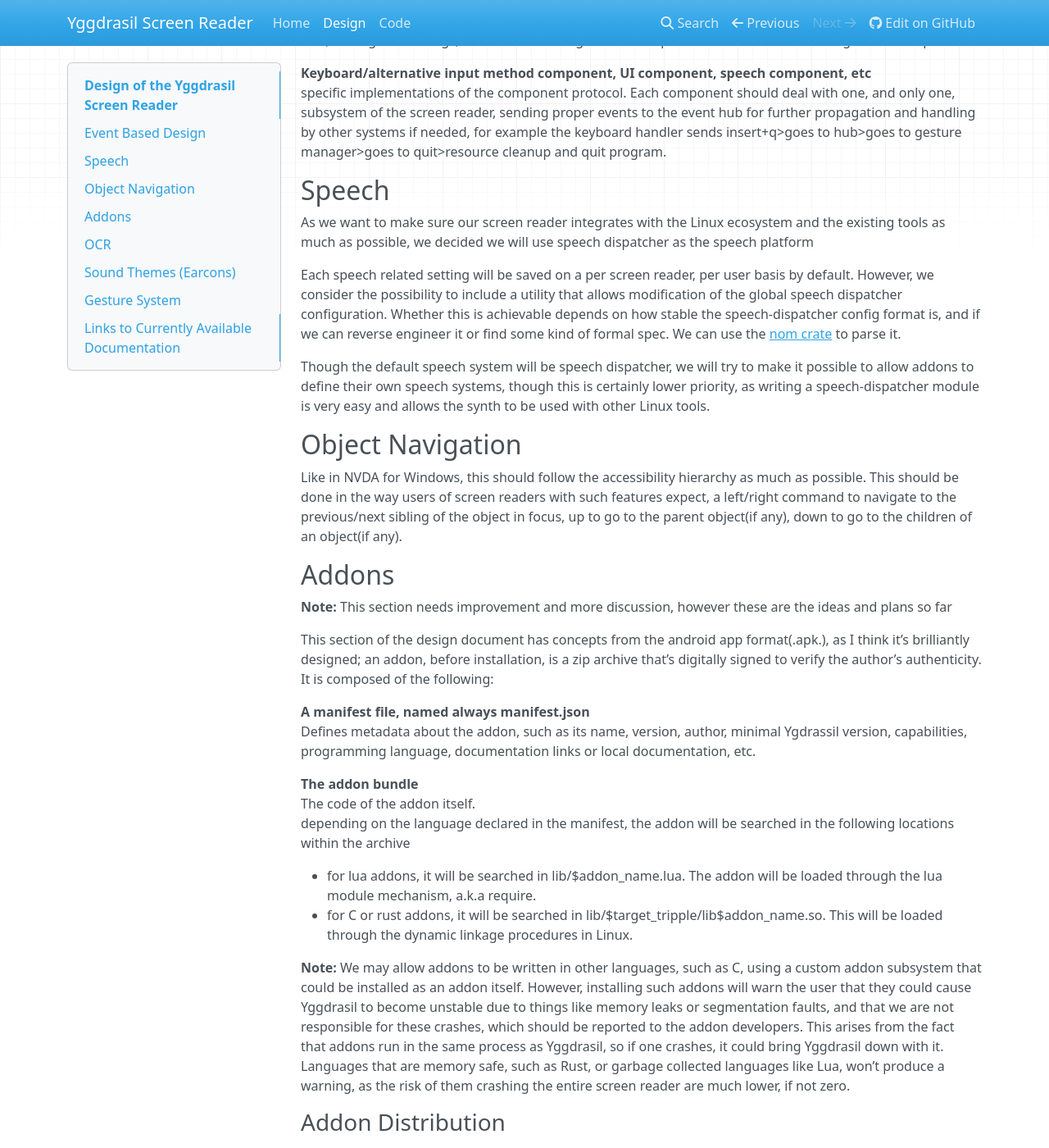
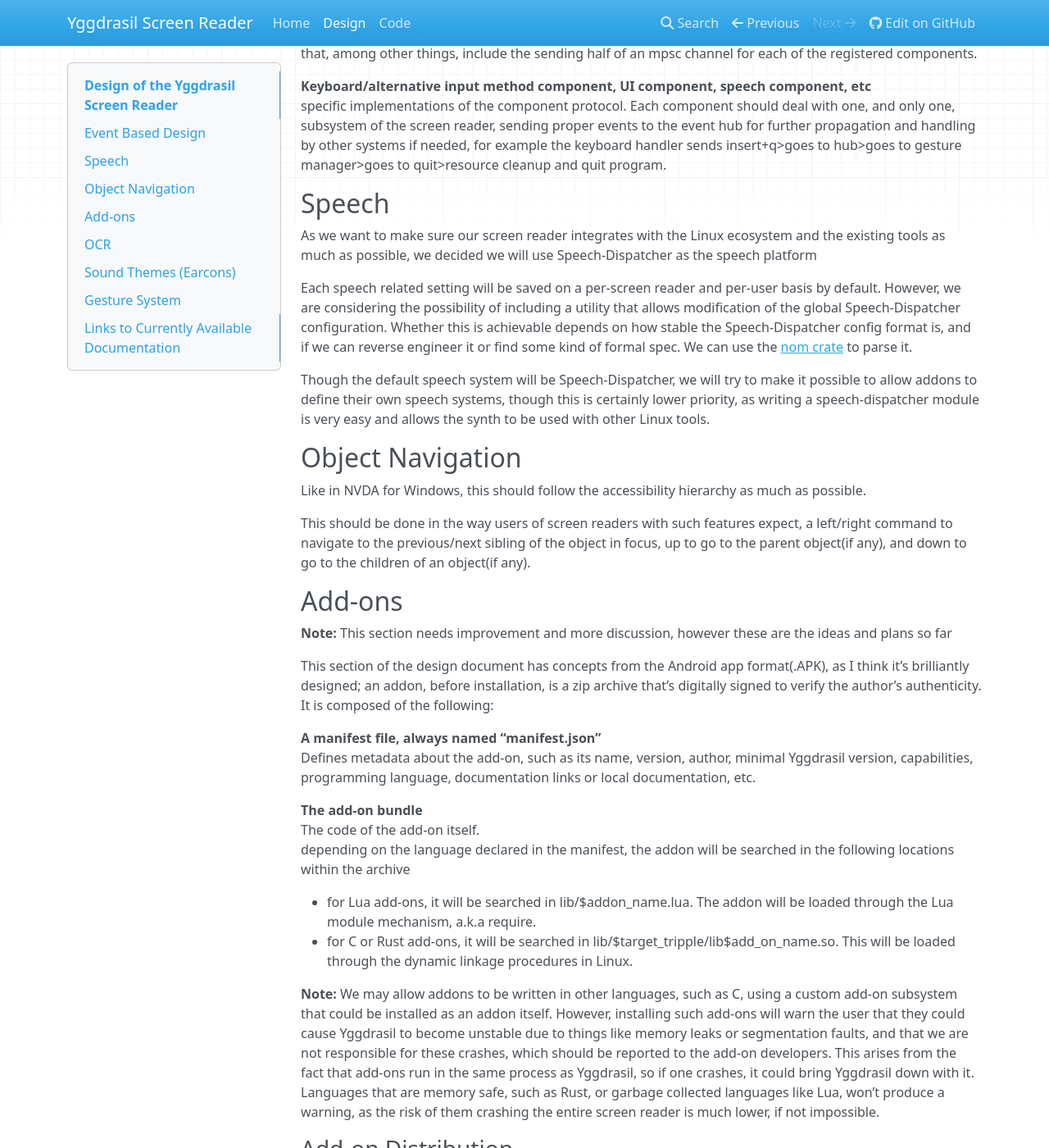
Before and after one commit to brogar2000/site, an MkDocs documentation site: the page built from docs/design-document.md, in a window 1280 px wide and 1400 px high, scrolled down 656 px. Shown: the whole window at 82% size. Built offline with MkDocs 1.6.1, drawn with Linux system fonts in a browser that asks for light colours; nearby versions of some CDN libraries; some of the changed text lies outside the part shown.

Commit message:
Fix typos and grammar.

```diff
--- a/docs/design-document.md
+++ b/docs/design-document.md
@@ -2,14 +2,15 @@
 
 ## Event Based Design
 
-Since [node.js](https://nodejs.org/en/) was introduced to the market, the web space has enjoyed more scalable and responsive systems, due to Node's event driven architecture, where every system is loosely coupled to one another, where asynchronous programming, events and messages govern the program flow, therefore making traditional performance bottlenecks like disk i/o, database access and others nearly insignificant, since access to such resources is properly managed and interested parties are notified whenever such a resource is free to use.
+Since [Node.js](https://nodejs.org/en/) was introduced to the market, the web space has enjoyed more scalable and responsive systems, due to Node's event driven architecture, where every system is loosely coupled to one another, where asynchronous programming, events and messages govern the program flow, therefore making traditional performance bottlenecks like disk i/o, database access and others nearly insignificant, since access to such resources is properly managed and interested parties are notified whenever such a resource is free to use.
 Inspired by this design, we decided to make the screen reader as event based as possible. Eventually the goal is to be able to abstract away the event sources in interfaces implementable by other components, therefore paving the way for alternative input methods.
 For this to be doable, we'd need roughly the following to be implemented:
 
 An event manager(runs on the main thread)
 
-: this is the central hub for events. From here, events are received by system services like at-spi, atk and so on, then propagated to the components interested in that particular event. Note: Each component should register with the hub for every event it wants to receive.
-The event hub should also reference the at-spi registry, and should register all the events the entire screen reader needs, then propagate them to the appropriate components. Running on another thread should not only be discouraged, but actively prohibited, for example by not implementing send and sync.
+: this is the central hub for events. From here, events are received by system services like At-spi, ATK and so on, then propagated to the components interested in that particular event. Note: Each component should register with the hub for every event it wants to receive.
+
+The event hub should also reference the At-spi registry, and should register all the events the entire screen reader needs, then propagate them to the appropriate components. Running on another thread should not only be discouraged, but actively prohibited, for example by not implementing send and sync.
 
 Component protocol(can run on multiple threads)
 
@@ -21,47 +22,50 @@ Keyboard/alternative input method component, UI component, speech component, etc
 
 ## Speech
 
-As we want to make sure our screen reader integrates with the Linux ecosystem and the existing tools as much as possible, we decided we will use speech dispatcher as the speech platform
+As we want to make sure our screen reader integrates with the Linux ecosystem and the existing tools as much as possible, we decided we will use Speech-Dispatcher as the speech platform
 
-Each speech related setting will be saved on a per screen reader, per user basis by default. However, we consider the possibility to include a utility that allows modification of the global speech dispatcher configuration. Whether this is achievable depends on how stable the speech-dispatcher config format is, and if we can reverse engineer it or find some kind of formal spec. We can use the [nom crate][nom] to parse it.
+Each speech related setting will be saved on a per-screen reader and per-user basis by default. However, we are considering the possibility of including a utility that allows modification of the global Speech-Dispatcher configuration. Whether this is achievable depends on how stable the Speech-Dispatcher config format is, and if we can reverse engineer it or find some kind of formal spec. We can use the [nom crate][nom] to parse it.
 
 [nom]: https://crates.io/crates/nom
 
-Though the default speech system will be speech dispatcher, we will try to make it possible to allow addons to define their own speech systems, though this is certainly lower priority, as writing a speech-dispatcher module is very easy and allows the synth to be used with other Linux tools.
+Though the default speech system will be Speech-Dispatcher, we will try to make it possible to allow addons to define their own speech systems, though this is certainly lower priority, as writing a speech-dispatcher module is very easy and allows the synth to be used with other Linux tools.
 
 ## Object Navigation
 
 Like in NVDA for Windows, this should follow the accessibility hierarchy as much as possible.
-This should be done in the way users of screen readers with such features expect, a left/right command to navigate to the previous/next sibling of the object in focus, up to go to the parent object(if any), down to go to the children of an object(if any).
 
-## Addons
+This should be done in the way users of screen readers with such features expect, a left/right command to navigate to the previous/next sibling of the object in focus, up to go to the parent object(if any), and down to go to the children of an object(if any).
+
+## Add-ons
 
 **Note:** This section needs improvement and more discussion, however these are the ideas and plans so far
 
-This section of the design document has concepts from the android app format(.apk.), as I think it's brilliantly designed;
+This section of the design document has concepts from the Android app format(.APK), as I think it's brilliantly designed;
 an addon, before installation, is a zip archive that's digitally signed to verify the author's authenticity. It is composed of the following:
 
-A manifest file, named always manifest.json
+A manifest file, always named "manifest.json"
 
-: Defines metadata about the addon, such as its name, version, author, minimal Ygdrassil version, capabilities, programming language, documentation links or local documentation, etc.
+: Defines metadata about the add-on, such as its name, version, author, minimal Yggdrasil version, capabilities, programming language, documentation links or local documentation, etc.
 
-The addon bundle
+The add-on bundle
 
-: The code of the addon itself.
+: The code of the add-on itself.
 depending on the language declared in the manifest, the addon will be searched in the following locations within the archive
 
-    * for lua addons, it will be searched in lib/$addon_name.lua. The addon will be loaded through the lua module mechanism, a.k.a require.
-    * for C or rust addons, it will be searched in lib/$target_tripple/lib$addon_name.so. This will be loaded through the dynamic linkage procedures in Linux.
+    * for Lua add-ons, it will be searched in lib/$addon_name.lua. The addon will be loaded through the Lua module mechanism, a.k.a require.
+    * for C or Rust add-ons, it will be searched in lib/$target_tripple/lib$add_on_name.so. This will be loaded through the dynamic linkage procedures in Linux.
 
-**Note:** We may allow addons to be written in other languages, such as C, using a custom addon subsystem that could be installed as an addon itself. However, installing such addons will warn the user that they could cause Yggdrasil to become unstable due to things like memory leaks or segmentation faults, and that we are not responsible for these crashes, which should be reported to the addon developers. This arises from the fact that addons run in the same process as Yggdrasil, so if one crashes, it could bring Yggdrasil down with it. Languages that are memory safe, such as Rust, or garbage collected languages like Lua, won't produce a warning, as the risk of them crashing the entire screen reader are much lower, if not zero.
+**Note:** We may allow addons to be written in other languages, such as C, using a custom add-on subsystem that could be installed as an addon itself. However, installing such add-ons will warn the user that they could cause Yggdrasil to become unstable due to things like memory leaks or segmentation faults, and that we are not responsible for these crashes, which should be reported to the add-on developers. This arises from the fact that add-ons run in the same process as Yggdrasil, so if one crashes, it could bring Yggdrasil down with it. Languages that are memory safe, such as Rust, or garbage collected languages like Lua, won't produce a warning, as the risk of them crashing the entire screen reader is much lower, if not impossible.
 
-### Addon Distribution
+### Add-on Distribution
 
-We intend to provide a central distribution platform for addons, for easy installation and discovery by the users.
+We intend to provide a central distribution platform for add-ons, for easy installation and discovery by the users.
+
 Like any extension store, features like searching, filtering and so on will be available, as well as automatic updating upon the users choice.
+
 Since this is a public addon platform, we will have to make sure our users don't get infected due to the addons distributed through it, therefore
 
-- In order to be published on the store, an addon needs to be digitally signed with a certificate that uniquely identifies the entity or organisation responsible for its development and distribution.
+- In order to be published on the store, an add-on needs to be digitally signed with a certificate that uniquely identifies the entity or organisation responsible for its development and distribution.
 - a static analysis of the archive would commence whenever a new version is uploaded. This could include scanning of the manifest file for dubious sets of entitlements, a submission of the binary files to virustotal, etc.
 - Of course, we will encourage developers to make use of unit testing, and down the road could provide a unit testing framework that simulates the Yggdrasil addon API that can be used to programmatically test addon functionality.
 
@@ -69,7 +73,7 @@ However, with a specific setting in the screen reader, the user can allow the in
 
 ### Included Addons
 
-In the spirit of modularity and collaboration potential, and because we want our addon api to be as bullet-proof, efficient to use and clearly documented as possible, most of the not strictly needed but useful components as commodity features(what is strictly not necessary to operate the core) will be included with the distribution as addons. Per the users choices, some of those can be disabled or even uninstalled, cutting down on the installed size.
+In the spirit of modularity and collaboration potential, and because we want our add-on API to be as bullet-proof, efficient to use, and clearly documented as possible, most of the not strictly needed but useful components as commodity features(what is strictly not necessary to operate the core) will be included with the distribution as addons. Per the users choice, some of those can be disabled or even uninstalled, cutting down on the installed size.
 
 ## OCR
 
@@ -77,29 +81,37 @@ The OCR system will have two modes:
 
 ### NVDA Style OCR
 
-The ocr results open in a different window, the user being able to click pieces of text for the mouse to perform a click at the desired location in the real window. This would also be the fastest way to perform even arbitrary ocr, as the ocr info is available to addons, so the window doesn't necessarily need to pop open, exactly like nvda.
+The OCR results open in a different window, and the user will be able to click pieces of text for the mouse to perform a click at that location in the real window. This would also be the fastest way to perform even arbitrary OCR, as the OCR info will be available to add-ons, so the window doesn't necessarily need to pop open, exactly like nvda.
 **this is under discussion, if it's indeed possible to do such things with the current open source accessibility stack we have.**
 
 ### Innovative OCR
 
-This mode doesn't attempt to open a new window, instead it overlays the ocr within the current one.
+This mode doesn't attempt to open a new window, instead it overlays the OCR within the current one.
+
 Based on the control's shape, position and color, Yggdrasil will try to make an accessible tree for that window, recognising the control type and using the captured text as the control text if applicable. Of course, because of the error probability being so high, there would be a possibility for the user to define controls manually based on the mouse position and providing the text, or make improvements to the already generated OCR result, then saving it as a file that can be distributed. Of course such tweaks will be resolution dependent, but probably the utility will try to correct it as much as possible to fit the application by finding the greatest similarity to both the text and cords and control type from the provided database in the OCRed text.
 
 ## Sound Themes (Earcons)
 
 For a long time, mobile device users have had earcons, a sound representation of each control and element type on the current interface. Due to that, such users don't need to wait for the speech to arrive to the control type, as it's obvious what it is based on the specific sound.
+
 NVDA uses an addon called [audio themes][audio-themes-nvda-addon] together with unspoken to deliver this functionality which, while not perfect and can lag sometimes, at least tries to accomplish the same level of efficiency as the mobile experience and manages for the most part.
+
 While preliminary support for audio has been implemented in Orca, it hasn't been expanded on since, and as far as we know, the only thing that uses it is progress bar beeps.
-Yggdrasil will implement this as an addon that's part of the distribution, since its another unnecessary feature for the functioning of the screen reader, even though it increases productivity.
-Eventually, it would also be nice to support positional audio for earcons, so the user knows where the control they're interacting is on screen.
+
+Yggdrasil will implement this as an add-on that's part of the distribution, since its another unnecessary feature for the functioning of the screen reader, even though it increases productivity.
+
+(Eventually), it would also be nice to support positional audio for earcons, so the user knows where the control they're interacting is on screen.
 
 [audio-themes-nvda-addon]: https://addons.nvda-project.org/addons/AudioThemes.en.html
 
 ## Gesture System
 
-The system needs to be as flexible as possible, so the gesture system will be an event component implementing the above mentioned protocol.
+This system needs to be as flexible as possible, so the gesture system will be an event component implementing the above mentioned protocol.
+
 First, it takes all the raw user actions as events from the hub, registering them all, like key presses, touch gestures and other user-generated commands through alternative input methods.
+
 Then, it reads the gestures configuration file, or maybe database.
+
 When it finds the gesture corresponding to the event it got from the hub, it reads the action for that, constructs the appropriate event, sending it to the event hub to be processed and dispatched to the correct component.
 
 ## Links to Currently Available Documentation
```
Also changed, not shown: docs/index.md (+17 -17 lines).
